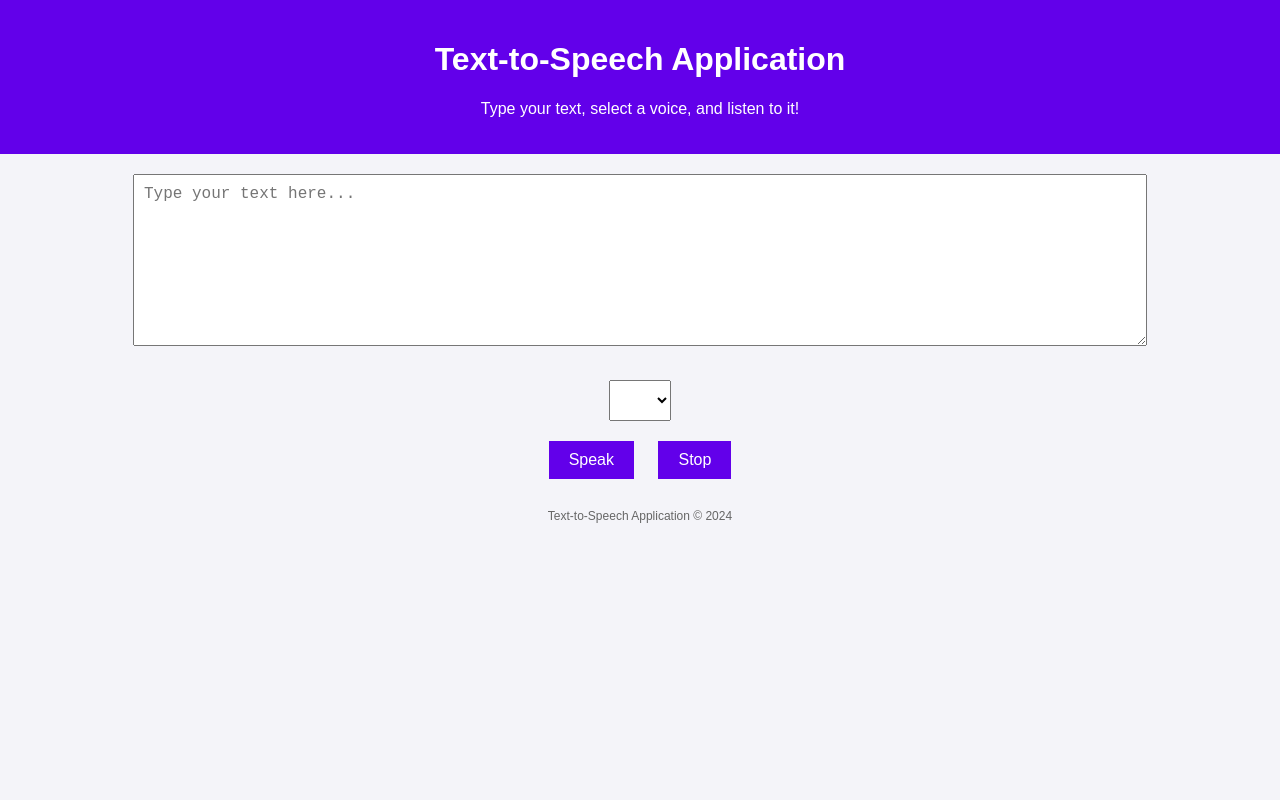
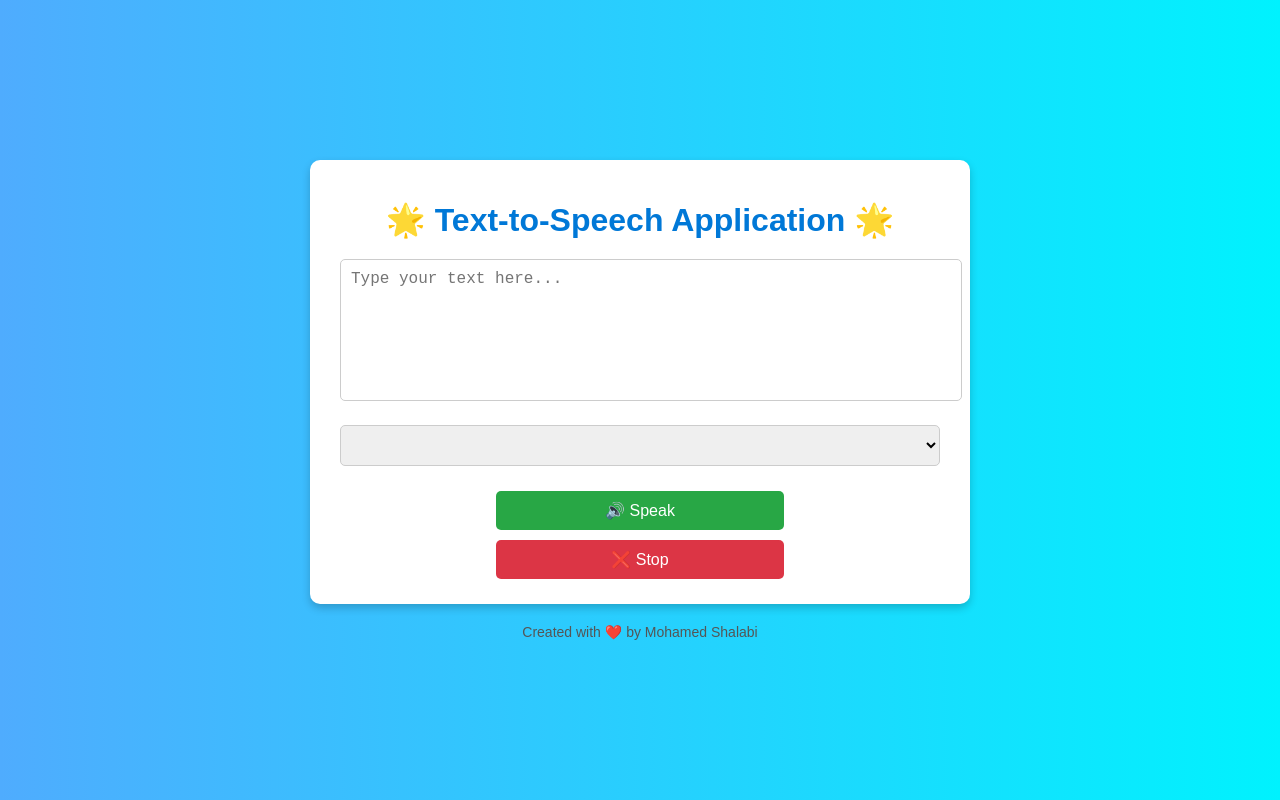
Before and after one commit to M0shalabi/Text-to-speech-, a plain HTML site: page index.html in a window 1280 px wide. Drawn offline with Linux system fonts and the light colour scheme.

Commit message:
Update index.html

```diff
--- a/index.html
+++ b/index.html
@@ -3,119 +3,144 @@
 <head>
   <meta charset="UTF-8">
   <meta name="viewport" content="width=device-width, initial-scale=1.0">
-  <title>Text-to-Speech Application</title>
+  <title>Text-to-Speech App</title>
   <style>
     body {
       font-family: Arial, sans-serif;
+      background: linear-gradient(to right, #4facfe, #00f2fe);
+      color: #333;
       margin: 0;
       padding: 0;
-      background-color: #f4f4f9;
-      color: #333;
+      display: flex;
+      flex-direction: column;
+      align-items: center;
+      justify-content: center;
+      height: 100vh;
+    }
+
+    .container {
+      background: #fff;
+      box-shadow: 0 4px 8px rgba(0, 0, 0, 0.2);
+      border-radius: 10px;
+      padding: 20px 30px;
+      width: 90%;
+      max-width: 600px;
       text-align: center;
     }
-    header {
-      background-color: #6200ea;
-      color: #fff;
-      padding: 20px;
+
+    h1 {
+      color: #0078d7;
+      margin-bottom: 20px;
     }
-    main {
-      margin: 20px;
+
+    textarea {
+      width: 100%;
+      height: 120px;
+      border: 1px solid #ccc;
+      border-radius: 5px;
+      padding: 10px;
+      margin-bottom: 20px;
+      resize: none;
+      font-size: 16px;
     }
-    textarea {
-      width: 80%;
-      height: 150px;
-      margin-bottom: 20px;
+
+    select {
+      width: 100%;
       padding: 10px;
       font-size: 16px;
+      border-radius: 5px;
+      border: 1px solid #ccc;
+      margin-bottom: 20px;
     }
-    select, button {
-      padding: 10px 20px;
+
+    button {
+      width: 48%;
+      padding: 10px;
+      margin: 5px 1%;
       font-size: 16px;
-      margin: 10px;
+      border: none;
+      border-radius: 5px;
+      cursor: pointer;
+      color: #fff;
     }
-    button {
-      background-color: #6200ea;
-      color: #fff;
-      border: none;
-      cursor: pointer;
+
+    button#speakBtn {
+      background: #28a745;
     }
+
+    button#stopBtn {
+      background: #dc3545;
+    }
+
     button:hover {
-      background-color: #4500b5;
+      opacity: 0.9;
     }
+
     footer {
       margin-top: 20px;
-      font-size: 12px;
-      color: #666;
+      font-size: 14px;
+      color: #555;
     }
   </style>
 </head>
 <body>
-  <header>
-    <h1>Text-to-Speech Application</h1>
-    <p>Type your text, select a voice, and listen to it!</p>
-  </header>
-  <main>
-    <!-- Input Section -->
+  <div class="container">
+    <h1>🌟 Text-to-Speech Application 🌟</h1>
     <textarea id="text" placeholder="Type your text here..."></textarea>
-    <br>
-    <!-- Voice Selection -->
-    <select id="voiceSelect"></select>
-    <br>
-    <!-- Action Buttons -->
-    <button id="speakBtn">Speak</button>
-    <button id="stopBtn">Stop</button>
-  </main>
-
+    <select id="voiceSelect">
+      <option value="">Loading voices...</option>
+    </select>
+    <div>
+      <button id="speakBtn">🔊 Speak</button>
+      <button id="stopBtn">❌ Stop</button>
+    </div>
+  </div>
   <footer>
-    <p>Text-to-Speech Application &copy; 2024</p>
+    Created with ❤️ by Mohamed Shalabi
   </footer>
 
   <script>
-    // Variables
-    const textArea = document.getElementById('text');
-    const voiceSelect = document.getElementById('voiceSelect');
-    const speakBtn = document.getElementById('speakBtn');
-    const stopBtn = document.getElementById('stopBtn');
+    const textArea = document.getElementById("text");
+    const voiceSelect = document.getElementById("voiceSelect");
+    const speakBtn = document.getElementById("speakBtn");
+    const stopBtn = document.getElementById("stopBtn");
 
+    const synth = window.speechSynthesis;
     let voices = [];
-    const synth = window.speechSynthesis;
 
-    // Populate Voices List
-    const populateVoices = () => {
+    function populateVoices() {
       voices = synth.getVoices();
       voiceSelect.innerHTML = voices
-        .map((voice, index) => `<option value="${index}">${voice.name} (${voice.lang})</option>`)
-        .join('');
-    };
+        .map(
+          (voice) =>
+            `<option value="${voice.name}">${voice.name} (${voice.lang})</option>`
+        )
+        .join("");
+    }
 
-    // Speak Function
-    const speak = () => {
-      if (synth.speaking) {
-        console.error('Already speaking...');
-        return;
-      }
-      if (textArea.value !== '') {
-        const utterThis = new SpeechSynthesisUtterance(textArea.value);
-        const selectedVoice = voices[voiceSelect.value];
-        utterThis.voice = selectedVoice;
-        synth.speak(utterThis);
-      }
-    };
-
-    // Stop Function
-    const stop = () => {
-      synth.cancel();
-    };
-
-    // Initialize Voices
     populateVoices();
     if (speechSynthesis.onvoiceschanged !== undefined) {
       speechSynthesis.onvoiceschanged = populateVoices;
     }
 
-    // Event Listeners
-    speakBtn.addEventListener('click', speak);
-    stopBtn.addEventListener('click', stop);
+    speakBtn.addEventListener("click", () => {
+      if (synth.speaking) {
+        console.error("Already speaking...");
+        return;
+      }
+      if (textArea.value !== "") {
+        const utterThis = new SpeechSynthesisUtterance(textArea.value);
+        const selectedVoice = voices.find(
+          (voice) => voice.name === voiceSelect.value
+        );
+        utterThis.voice = selectedVoice;
+        synth.speak(utterThis);
+      }
+    });
+
+    stopBtn.addEventListener("click", () => {
+      synth.cancel();
+    });
   </script>
 </body>
 </html>
```
